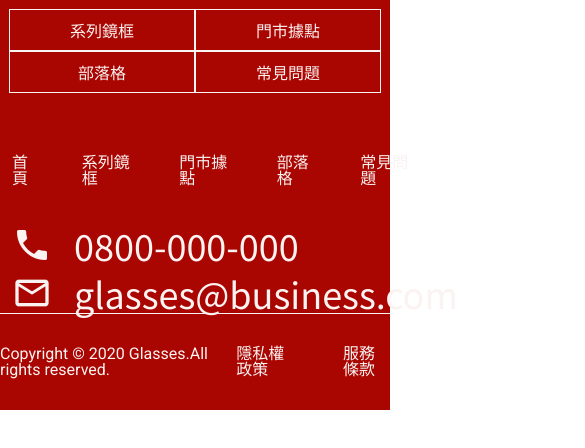
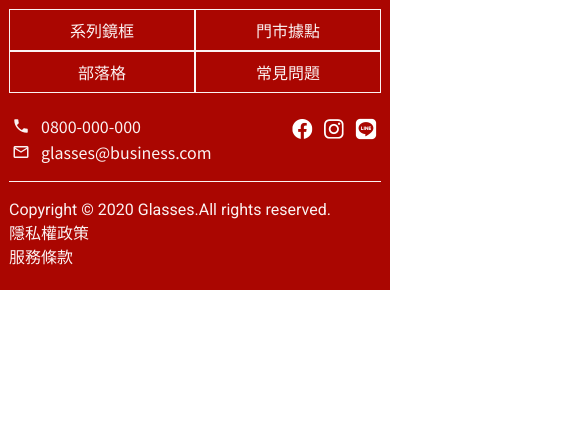
Before and after one commit to 169628/HW_week3_and_week4, a website: page index.html in a window 390 px wide. Shown: the part 64-512 px from the top of the page, 585 px wide, since content can reach past the window. Drawn offline with Linux system fonts and the light colour scheme; a web font is replaced by a local one.

Commit message:
footer done

```diff
--- a/css/style.css
+++ b/css/style.css
@@ -40,7 +40,6 @@
 @media (max-width: 767px) {
   .header-row {
     max-width: calc(4 * 69px + 3 * 24px + 2 * 12px);
-    margin: 0 auto;
     flex-direction: column;
     align-items: start;
     padding-bottom: 0px;
@@ -79,6 +78,8 @@
   display: flex;
   justify-content: space-between;
   align-items: start;
+  margin-left: -12px;
+  margin-right: -12px;
 }
 .info-ul {
   display: flex;
@@ -134,9 +135,53 @@
 }
 
 @media (max-width: 992px) {
-  .footer-top,
-  .footer-bottom {
+  .footer-top {
     max-width: calc(12 * 36px + 11 * 24px);
     margin: 0 auto;
   }
+  .footer-bottom {
+    max-width: calc(12 * 36px + 11 * 24px);
+    padding: 32px 0 40px 0;
+  }
+  .footer-icon {
+    width: 40px;
+    margin-left: 16px;
+  }
 }
+
+@media (max-width: 767px) {
+  .footer-top {
+    max-width: calc(4 * 69px + 3 * 24px + 2 * 12px);
+    padding-top: 24px;
+  }
+  .info-ul {
+    display: none;
+  }
+  .h3-a {
+    font-size: 16px;
+  }
+  .material-icons {
+    font-size: 18px;
+    margin-right: 11px;
+  }
+  .mt-7 {
+    margin-top: 0px;
+  }
+  .footer-icon {
+    width: 24px;
+    margin-left: 8px;
+  }
+  .footer-bottom {
+    max-width: calc(4 * 69px + 3 * 24px + 2 * 12px);
+    margin-top: 20px;
+    padding: 12px 0 24px 0;
+    flex-direction: column;
+    align-items: start;
+  }
+  .footer-li {
+    margin-top: 8px;
+  }
+  .ms-12 {
+    margin-left: 0px;
+  }
+}
--- a/index.html
+++ b/index.html
@@ -31,7 +31,8 @@
       </div>
     </header>
     <footer class="footer">
-      <div class="container footer-top">
+      <div class="container">
+        <div class="footer-top">
           <div class="info">
             <ul class="info-ul">
               <li><a class="noto_sans_regular info-a">首頁</a></li>
@@ -79,6 +80,7 @@
             </li>
           </ul>
         </div>
+      </div>
       <ul class="container footer-bottom">
         <li class="footer-li roboto_regular me-auto">
           Copyright © 2020 Glasses.All rights reserved.
```
Also changed, not shown: 1 other file. Lines whose indentation alone changed are shown as unchanged.
